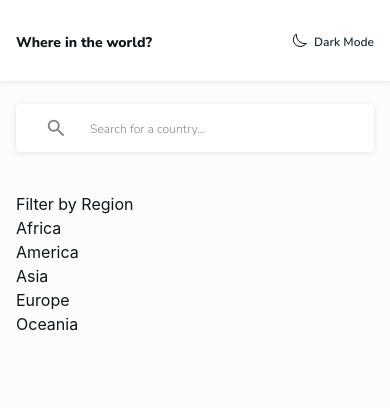
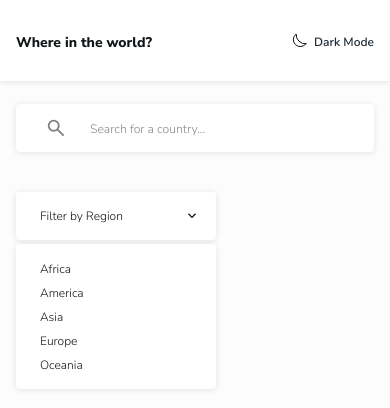
Before and after one commit to CodingWithJiro/frontend-mentor-where-in-the-world, a React (Vite) app: page / in a window 390 px wide. Shown: the top 408 px of the page. Built offline with nearby package versions, Linux system fonts and the light colour scheme.

Commit message:
feat(styles): add mobile styling to Filter

```diff
--- a/src/components/Filter.tsx
+++ b/src/components/Filter.tsx
@@ -1,16 +1,48 @@
 const Filter = () => {
   return (
-    <div>
-      <button type="button" aria-haspopup="listbox" aria-expanded="false">
-        <span>Filter by Region</span>
+    <div className="relative max-w-50 rounded-sm font-(family-name:--FF) font-light shadow-(--SHADOW-CARD-PRIMARY) motion-safe:transition-[color,background-color,box-shadow] motion-safe:duration-150 motion-safe:ease-in-out">
+      <button
+        type="button"
+        aria-haspopup="listbox"
+        aria-expanded="false"
+        className="flex w-full cursor-pointer items-center justify-between rounded-sm bg-(--COLOR-BG-CARD-PRIMARY) py-3.75 pr-4 pl-6 select-none hover:bg-(--COLOR-BG-CARD-PRIMARY-HOVER) focus-visible:outline focus-visible:outline-(--COLOR-OUTLINE-PRIMARY)"
+      >
+        <span className="text-[0.75rem]">Filter by Region</span>
+
+        <svg
+          xmlns="http://www.w3.org/2000/svg"
+          height="16px"
+          viewBox="0 -960 960 960"
+          width="16px"
+          fill="currentColor"
+        >
+          <path d="M480-344 240-584l56-56 184 184 184-184 56 56-240 240Z" />
+        </svg>
       </button>
 
-      <ul role="listbox">
-        <li role="option">Africa</li>
-        <li role="option">America</li>
-        <li role="option">Asia</li>
-        <li role="option">Europe</li>
-        <li role="option">Oceania</li>
+      <ul
+        role="listbox"
+        className="absolute top-[calc(4px+100%)] left-0 z-10 w-full rounded-sm bg-(--COLOR-BG-CARD-PRIMARY) pt-3.25 pb-3 text-[0.75rem] shadow-(--SHADOW-CARD-PRIMARY) select-none motion-safe:transition-[color,background-color,box-shadow] motion-safe:duration-150 motion-safe:ease-in-out [&_button]:w-full [&_button]:cursor-pointer [&_button]:rounded-sm [&_button]:px-6 [&_button]:py-0.75 [&_button]:text-left [&_button]:hover:bg-(--COLOR-BG-CARD-PRIMARY-HOVER) [&_button]:focus-visible:outline-1 [&_button]:focus-visible:outline-(--COLOR-OUTLINE-PRIMARY)"
+      >
+        <li role="option">
+          <button type="button">Africa</button>
+        </li>
+
+        <li role="option">
+          <button type="button">America</button>
+        </li>
+
+        <li role="option">
+          <button type="button">Asia</button>
+        </li>
+
+        <li role="option">
+          <button type="button">Europe</button>
+        </li>
+
+        <li role="option">
+          <button type="button">Oceania</button>
+        </li>
       </ul>
     </div>
   );
```
